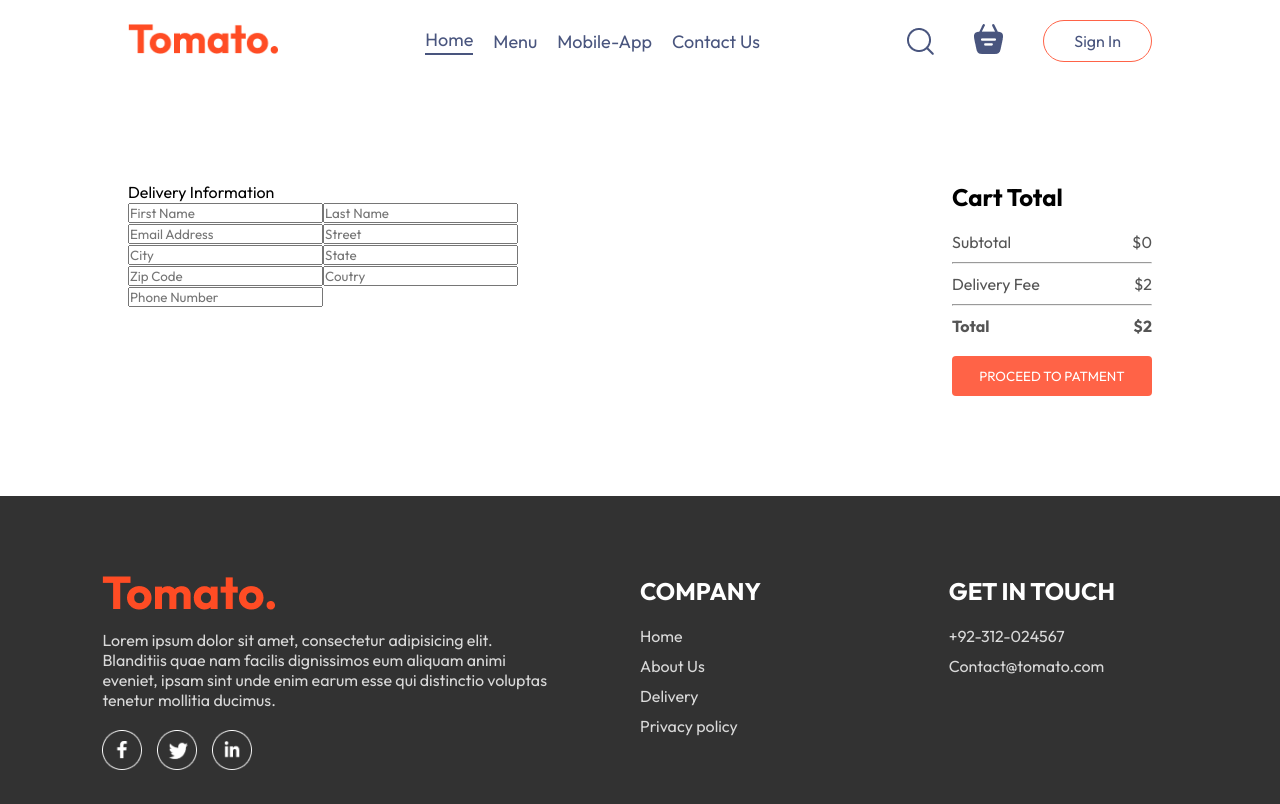
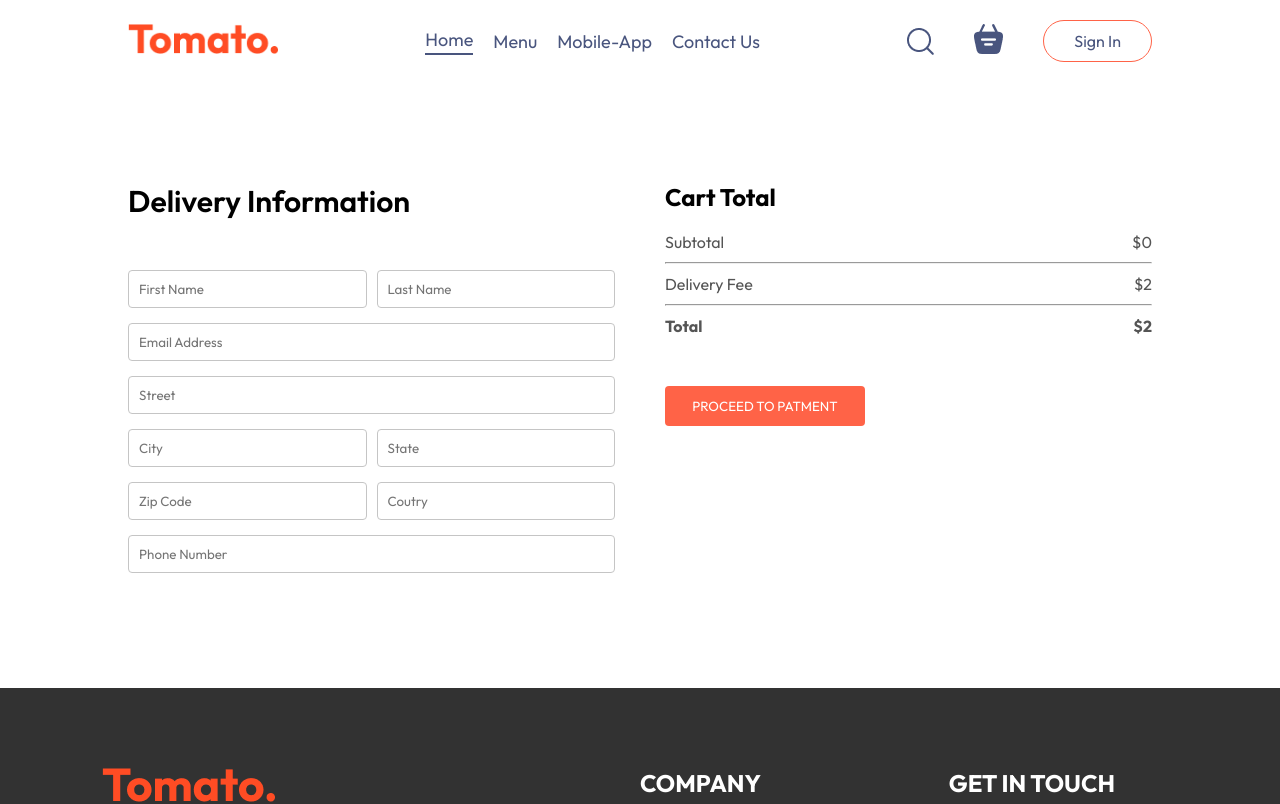
Before and after one commit to M-Muiz/Full_Stack-Food-App, a React (Vite) app in the folder frontend/: page /order in a window 1280 px wide. Shown: the top 804 px of the page. Built offline with nearby package versions, Linux system fonts and the light colour scheme.

Commit message:
complete place order page

```diff
--- a/frontend/src/pages/Placeorder/PlaceOrder.css
+++ b/frontend/src/pages/Placeorder/PlaceOrder.css
@@ -1,7 +1,41 @@
-.place-order{
+.place-order {
     display: flex;
     align-items: start;
     justify-content: space-between;
     gap: 50px;
     margin-top: 100px;
 }
+
+.place-order-left {
+    width: 100%;
+    max-width: max(30%, 500px);
+}
+
+.place-order-left .title {
+    font-size: max(2vw, 30px);
+    font-weight: 600;
+    margin-bottom: 50px;
+}
+
+.place-order-left input{
+    margin-bottom: 15px;
+    width: 100%;
+    padding: 10px;
+    border: 1px solid #c5c5c5;
+    border-radius: 4px;
+    outline-color: tomato;
+}
+
+.multi-fields {
+    display: flex;
+    gap: 10px;
+}
+
+.place-order-right{
+    width: 100%;
+    max-width: max(40%, 500px);
+}
+
+.place-order .cart-total button{
+    margin-top: 30px;
+}
--- a/frontend/src/pages/Placeorder/PlaceOrder.jsx
+++ b/frontend/src/pages/Placeorder/PlaceOrder.jsx
@@ -4,11 +4,11 @@
 
 const PlaceOrder = () => {
 
-const {getCartTotal} = useContext(StoreContext)
+  const { getCartTotal } = useContext(StoreContext)
 
   return (
     <form className='place-order'>
-      <div className="place-porder-left">
+      <div className="place-order-left">
         <p className="title">Delivery Information</p>
         <div className="multi-fields">
           <input type="text" placeholder="First Name" />
@@ -28,7 +28,7 @@
         <input type="text" placeholder='Phone Number' />
 
       </div>
-      <div className="place-porder-right">
+      <div className="place-order-right">
         <div className="cart-total">
           <h2>Cart Total</h2>
           <div>
```
